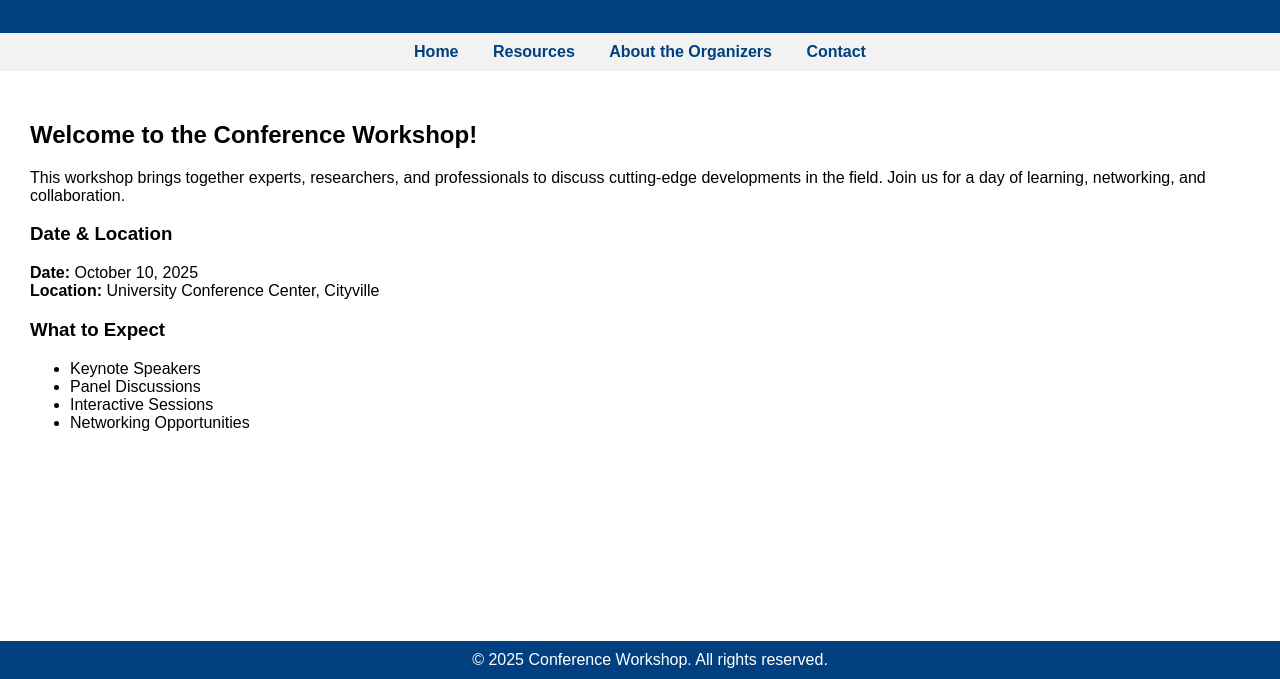
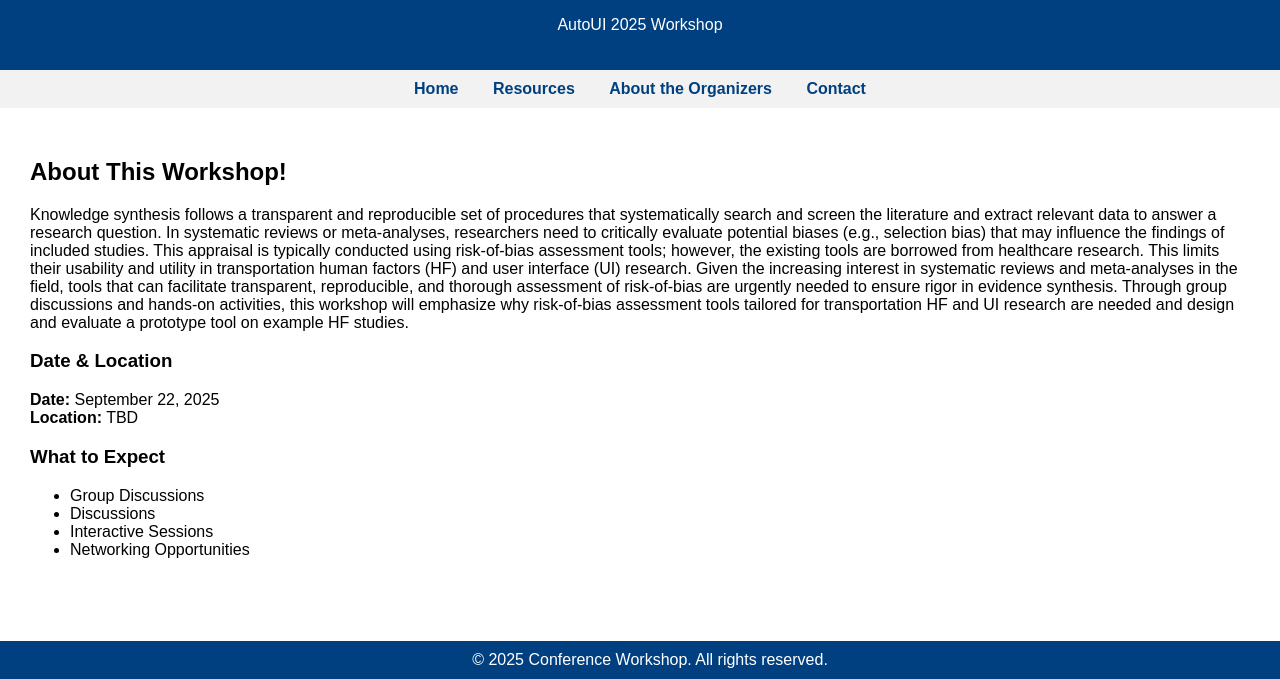
Before and after one commit to RoB-assessment/RoB-assessment.github.io-1, a plain HTML site: page index.html in a window 1280 px wide. Shown: the part 121-800 px from the top of the page. Drawn offline with Linux system fonts and the light colour scheme.

Commit message:
Update index.html

```diff
--- a/index.html
+++ b/index.html
@@ -3,7 +3,7 @@
 <head>
   <meta charset="UTF-8">
   <meta name="viewport" content="width=device-width, initial-scale=1">
-  <title>Conference Workshop 2025</title>
+  <title> Risk-of-Bias Assessment for Knowledge Synthesis: AutoUI Workshop 2025</title>
   <style>
     body {
       font-family: Arial, sans-serif;
@@ -53,8 +53,8 @@
 <body>
 
   <header>
-    <h1>Conference Workshop 2025</h1>
-    <p>Innovative Research & Collaboration</p>
+    <h1>Ensuring Rigor in Systematic Reviews: Lessons from Healthcare to Develop Risk-of-Bias Assessment Tools for Transportation Human Factors </h1>
+    <p>AutoUI 2025 Workshop</p>
   </header>
 
   <nav>
@@ -65,17 +65,26 @@
   </nav>
 
   <main>
-    <h2>Welcome to the Conference Workshop!</h2>
-    <p>This workshop brings together experts, researchers, and professionals to discuss cutting-edge developments in the field. Join us for a day of learning, networking, and collaboration.</p>
+    <h2>About This Workshop!</h2>
+    <p>Knowledge synthesis follows a transparent and reproducible set of procedures that systematically search and screen
+      the literature and extract relevant data to answer a research question. In systematic reviews or meta-analyses,
+      researchers need to critically evaluate potential biases (e.g., selection bias) that may influence the findings of
+      included studies. This appraisal is typically conducted using risk-of-bias assessment tools; however, the existing
+      tools are borrowed from healthcare research. This limits their usability and utility in transportation human factors (HF)
+      and user interface (UI) research. Given the increasing interest in systematic reviews and meta-analyses in the field, tools
+      that can facilitate transparent, reproducible, and thorough assessment of risk-of-bias are urgently needed to ensure rigor
+      in evidence synthesis. Through group discussions and hands-on activities, this workshop will emphasize why risk-of-bias
+      assessment tools tailored for transportation HF and UI research are needed and design and evaluate a prototype tool on example
+      HF studies.</p>
 
     <h3>Date & Location</h3>
-    <p><strong>Date:</strong> October 10, 2025<br>
-       <strong>Location:</strong> University Conference Center, Cityville</p>
+    <p><strong>Date:</strong> September 22, 2025<br>
+       <strong>Location:</strong> TBD</p>
 
     <h3>What to Expect</h3>
     <ul>
-      <li>Keynote Speakers</li>
-      <li>Panel Discussions</li>
+      <li>Group Discussions</li>
+      <li>Discussions</li>
       <li>Interactive Sessions</li>
       <li>Networking Opportunities</li>
     </ul>
```
